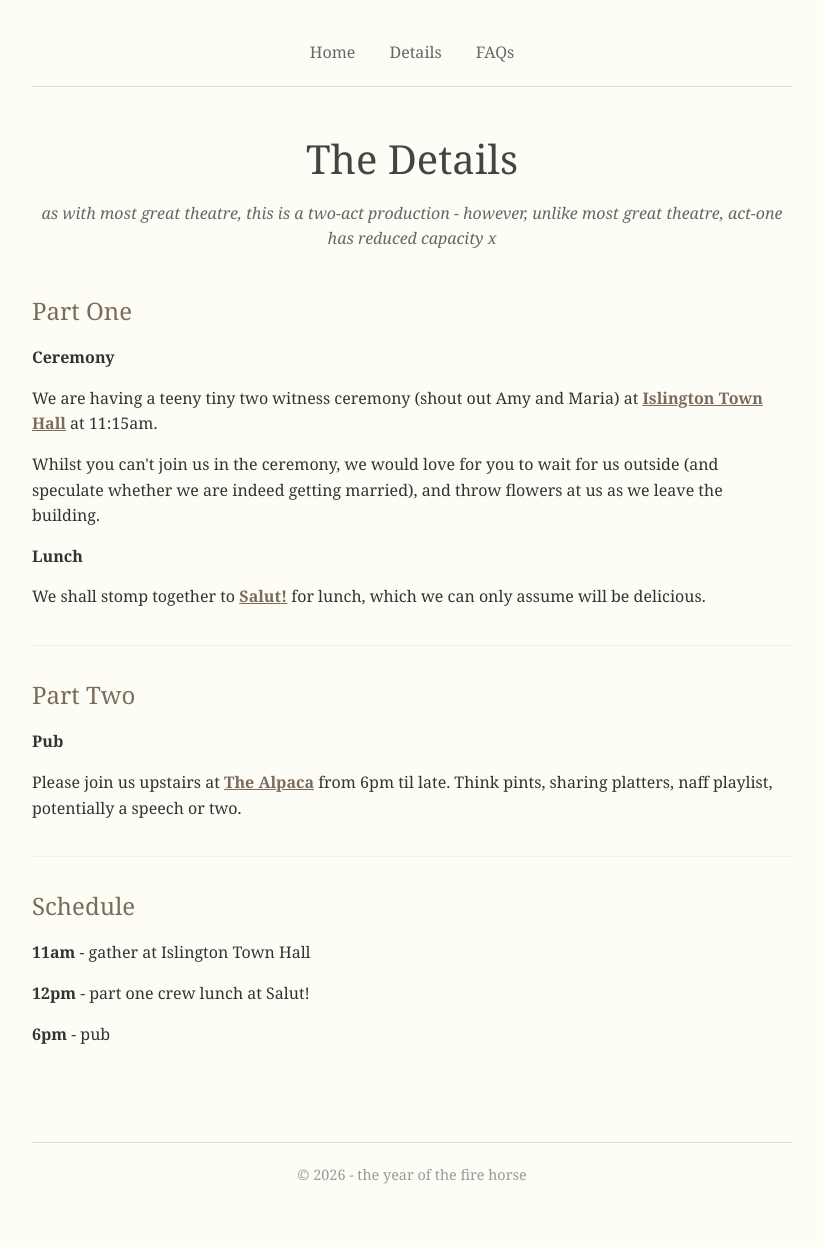
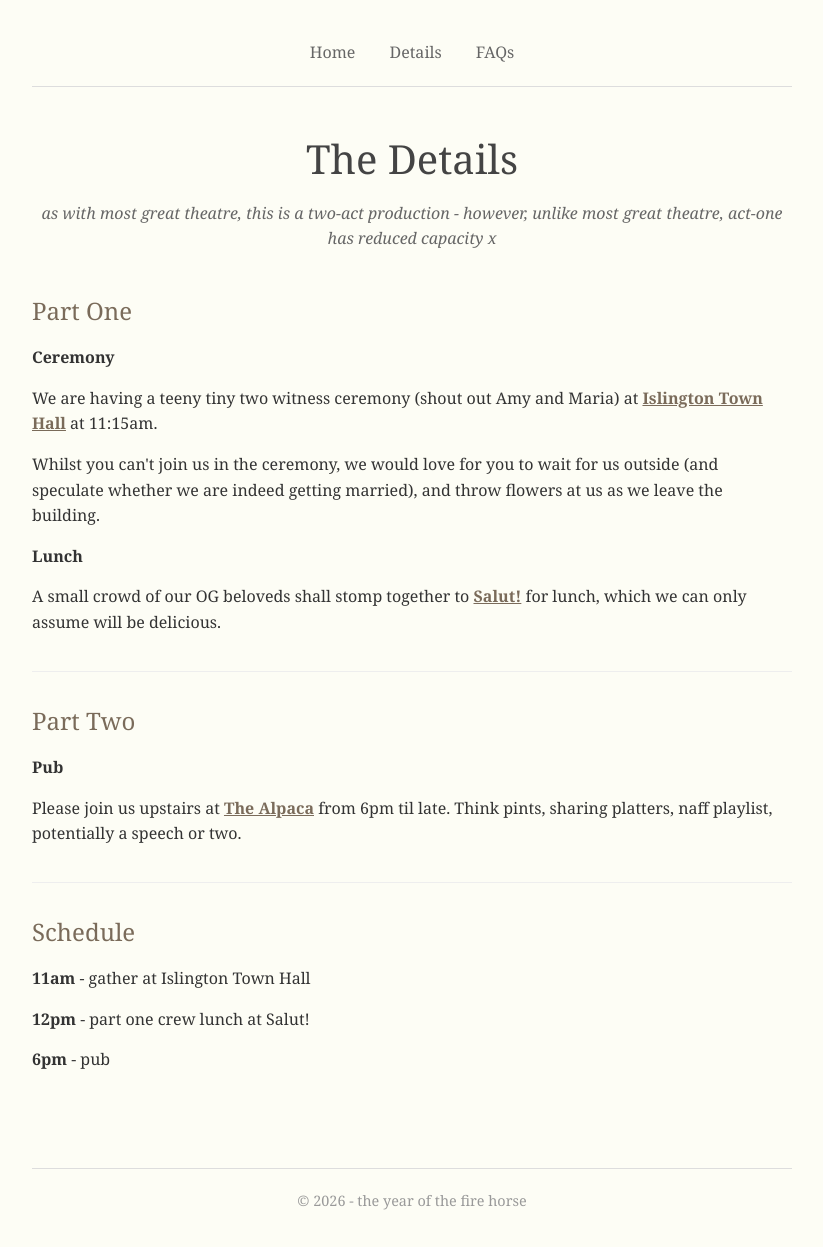
Before and after one commit to CEardley/chamelia-wedding, a Jekyll site: the page built from details.md, in a window 1280 px wide. Shown: the whole page, without its empty margins (228-1051 px from the left). Built offline with Jekyll 4.4.1, drawn with Linux system fonts in a browser that asks for light colours; before the commit the page ends 1221 px from its top, so only the background shows below that.

Commit message:
clarify lunch

```diff
--- a/details.md
+++ b/details.md
@@ -18,7 +18,7 @@ title: Details
 
 <p><strong>Lunch</strong></p>
 
-<p>We shall stomp together to <a href="https://maps.app.goo.gl/iM8zpTtBmvk2sXpT6"><strong>Salut!</strong></a> for lunch, which we can only assume will be delicious.</p>
+<p>A small crowd of our OG beloveds shall stomp together to <a href="https://maps.app.goo.gl/iM8zpTtBmvk2sXpT6"><strong>Salut!</strong></a> for lunch, which we can only assume will be delicious.</p>
 </div>
 
 <div class="section">
```
